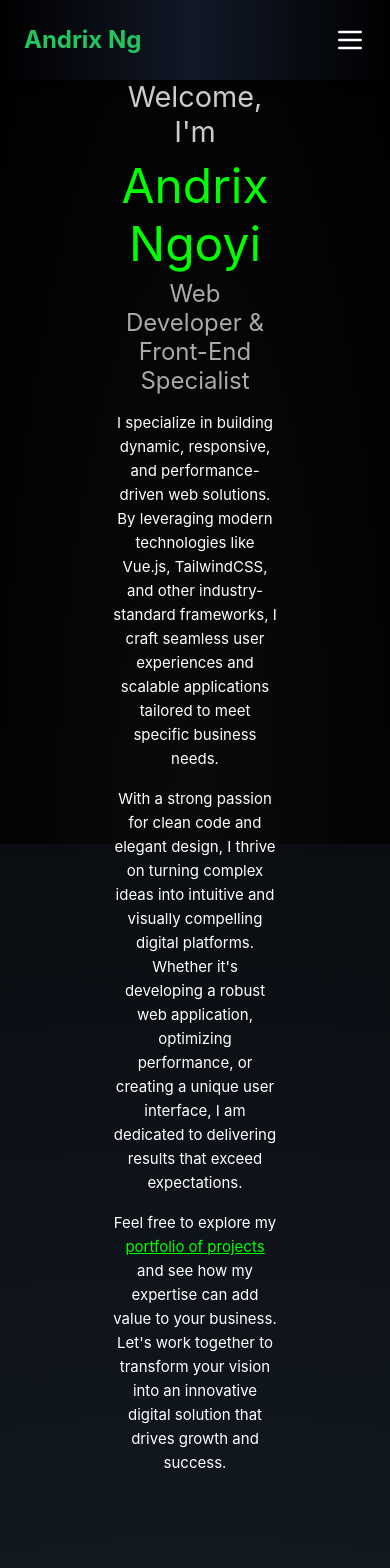
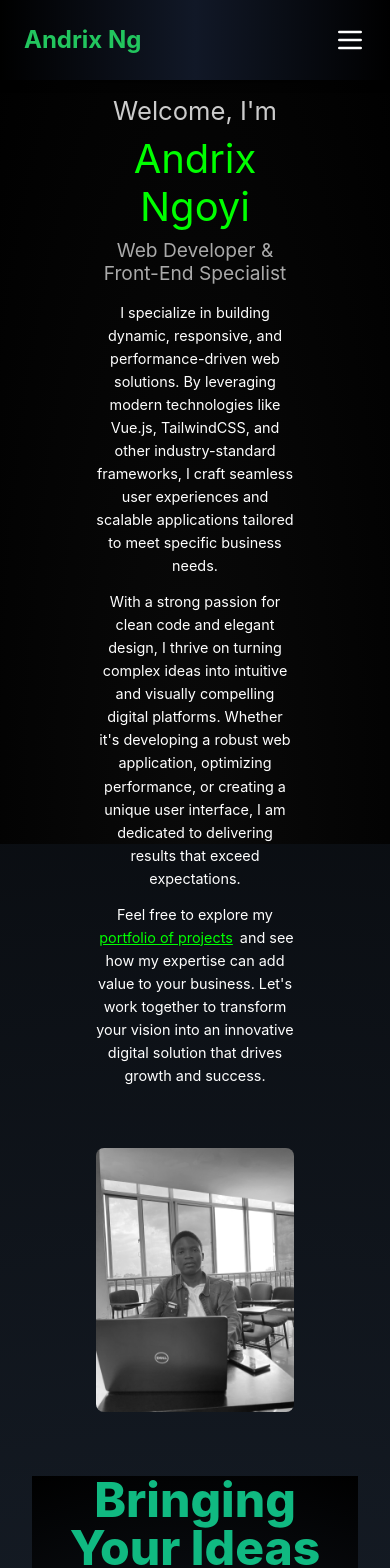
Before and after one commit to AndrixNg1/Portfolio-vuejs, a Vue app: page / in a window 390 px wide. Shown: the top 1568 px of the page. Built offline with nearby package versions, Linux system fonts and the light colour scheme; a web font is replaced by a local one.

Commit message:
Mise à jour du portfolio avec corrections

```diff
--- a/src/components/SectionComponent.vue
+++ b/src/components/SectionComponent.vue
@@ -46,37 +46,33 @@ body {
   width: 100%;
   height: 100%;
   overflow-x: hidden;
-  /* Prevents horizontal scrolling */
 }
 
 /* Section principale */
 .about-page {
   position: relative;
   display: flex;
-  justify-content: space-between;
+  justify-content: center;
   align-items: center;
+  flex-direction: column;
   min-height: 100vh;
-  /* Full viewport height */
   padding: 2rem;
   color: #fff;
   box-sizing: border-box;
   overflow: hidden;
   width: 100%;
+  text-align: center;
 }
 
 /* Fond étoilé */
 .star-background {
   position: fixed;
-  /* Fixed background for full coverage */
   top: 0;
   left: 0;
   width: 100vw;
-  /* Full viewport width */
   height: 100vh;
-  /* Full viewport height */
   background: radial-gradient(ellipse at bottom, #0a0a0a, #000);
   z-index: -1;
-  /* Behind all content */
 }
 
 .star-background::after {
@@ -86,29 +82,25 @@ body {
   left: 0;
   width: 100%;
   height: 100%;
-  /*background: url('@/assets/img/and1.jpg') repeat;*/
-  /* Tiled background */
   opacity: 0.15;
-  /* Subtle effect */
   z-index: -1;
 }
 
 /* Conteneur principal */
 .content-container {
   display: flex;
-  justify-content: space-between;
+  flex-direction: column;
+  justify-content: center;
   align-items: center;
   gap: 2rem;
   width: 100%;
-  /* Full width for content */
-  padding: 0 2rem;
+  padding: 1rem;
 }
 
 /* Texte */
 .text-content {
-  flex: 1 1 50%;
   z-index: 1;
-  padding: 2rem;
+  padding: 1rem;
 }
 
 .text-content h2 {
@@ -146,14 +138,13 @@ body {
 
 /* Image */
 .image-container {
-  flex: 1 1 50%;
   text-align: center;
-  padding: 2rem;
+  padding: 1rem;
 }
 
 .image-container img {
   width: 100%;
-  max-width: 400px;
+  max-width: 300px;
   border-radius: 8px;
   filter: grayscale(100%);
   transition: filter 0.3s ease-in-out, transform 0.3s;
@@ -169,6 +160,7 @@ body {
   .content-container {
     flex-direction: column;
     align-items: center;
+    gap: 1rem;
   }
 
   .text-content {
@@ -176,9 +168,25 @@ body {
     padding: 1rem;
   }
 
+  .text-content h1 {
+    font-size: 2.5rem;
+  }
+
+  .text-content h2 {
+    font-size: 1.6rem;
+  }
+
+  .text-content h3 {
+    font-size: 1.2rem;
+  }
+
+  .text-content p {
+    font-size: 0.9rem;
+    margin: 0.8rem 0;
+  }
+
   .image-container img {
-    width: 100%;
-    /* Full width on smaller screens */
+    max-width: 250px;
   }
 }
 </style>
--- a/src/views/HomeView.vue
+++ b/src/views/HomeView.vue
@@ -14,7 +14,4 @@ import ServiceComponent from '@/components/ServiceComponent.vue';
     <ServiceComponent/>
     <CompetenceComponent/>
   </main>
-
-
-
 </template>
```
